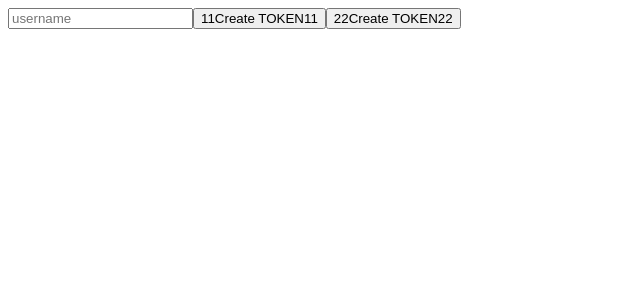
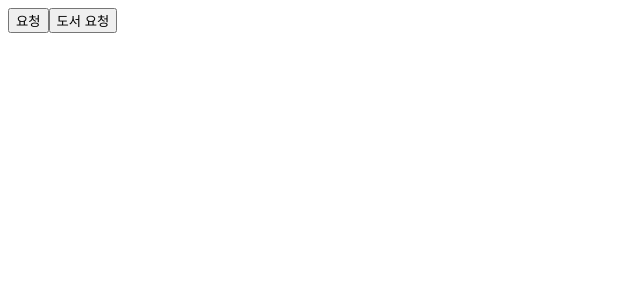
Before and after one commit to elin-sunhye/korea_chat_gpt, a React (Create React App) app in the folder korit_gpt_react/: page / in a window 1280 px wide. Shown: the top 300 px of the page, without its empty margins (0-640 px from the left). Built offline with nearby package versions, Linux system fonts and the light colour scheme.

Commit message:
backend 요청

```diff
--- a/korit_gpt_react/package.json
+++ b/korit_gpt_react/package.json
@@ -12,6 +12,7 @@
     "@testing-library/jest-dom": "^5.17.0",
     "@testing-library/react": "^13.4.0",
     "@testing-library/user-event": "^13.5.0",
+    "axios": "^1.7.9",
     "cra-template": "1.2.0",
     "react": "^18.3.1",
     "react-dom": "^18.3.1",
--- a/korit_gpt_react/src/index.js
+++ b/korit_gpt_react/src/index.js
@@ -1,8 +1,8 @@
 import ReactDOM from 'react-dom/client';
-import App12 from './study/App12';
+import App13 from './study/App13';
 // import App from './App';
 
 const root = ReactDOM.createRoot(document.getElementById('root'));
 
 // root.render(<App />);
-root.render(<App12 />);
+root.render(<App13 />);
--- /dev/null
+++ b/korit_gpt_react/src/study/App13.jsx
@@ -0,0 +1,47 @@
+import axios from 'axios';
+
+export default function App13() {
+  const handleRequestOnClick = async () => {
+    let response = null;
+
+    try {
+      response = await axios.get(
+        'http://localhost:8080/servlet_study_war/api/user'
+      );
+      console.log('response', response);
+      console.log('data', response.data.username);
+    } catch (e) {
+      console.error('e', e);
+    }
+  };
+
+  /**
+   * BookRestServlet (/api/book)
+   * - get 요청
+   *    BookId, bookName, author, publisher, category, imgUrl
+   */
+  const handleBookRequestOnClick = async () => {
+    let resp = null;
+
+    try {
+      resp = await axios.get(
+        'http://localhost:8080/servlet_study_war/api/book'
+      );
+
+      console.log('resp', resp);
+    } catch (e) {
+      console.error(e);
+    }
+  };
+  return (
+    <div>
+      <button type="button" onClick={handleRequestOnClick}>
+        요청
+      </button>
+
+      <button type="button" onClick={handleBookRequestOnClick}>
+        도서 요청
+      </button>
+    </div>
+  );
+}
```
Also changed, not shown: 1 other file (tests, documents, lock files or other folders).
